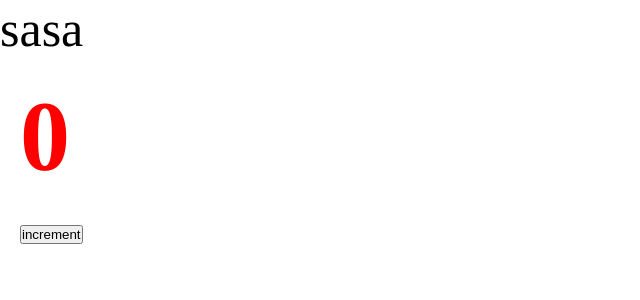
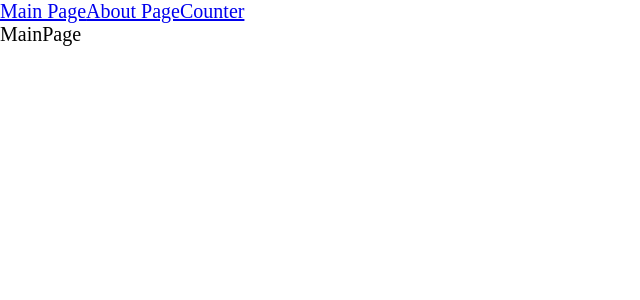
Before and after one commit to sohumelivar/a_store, a React app: page / in a window 1280 px wide. Shown: the top 300 px of the page, without its empty margins (0-640 px from the left). Built offline with nearby package versions, Linux system fonts and the light colour scheme.

Commit message:
router-dom, react-lazy

```diff
--- a/package.json
+++ b/package.json
@@ -15,6 +15,7 @@
     "@types/node": "^20.11.30",
     "@types/react": "^18.2.72",
     "@types/react-dom": "^18.2.22",
+    "@types/react-router-dom": "^5.3.3",
     "@types/webpack": "^5.28.5",
     "@types/webpack-dev-server": "^4.7.2",
     "css-loader": "^6.10.0",
@@ -32,6 +33,7 @@
   },
   "dependencies": {
     "react": "^18.2.0",
-    "react-dom": "^18.2.0"
+    "react-dom": "^18.2.0",
+    "react-router-dom": "^6.22.3"
   }
 }
--- a/src/App.tsx
+++ b/src/App.tsx
@@ -1,11 +1,23 @@
+import { Link, Route, Routes } from "react-router-dom";
 import { Counter } from "./components/Counter";
 import "./index.scss";
+import { AboutPageAsync } from "./pages/AboutPage/AboutPage.async";
+import { MainPageAsync } from "./pages/MainPage/MainPage.async";
+import { Suspense } from "react";
 
 const App = () => {
     return (
         <div className="app">
-            sasa
-            <Counter />
+            <Link to={'/'}>Main Page</Link>
+            <Link to={'/about'}>About Page</Link>
+            <Link to={'/counter'}>Counter</Link>
+            <Suspense fallback={<div>Loading...</div>}>
+                <Routes>
+                    <Route path={'/about'} element={<AboutPageAsync />} />
+                    <Route path={'/'} element={<MainPageAsync />} />
+                    <Route path={'/counter'} element={<Counter />} />
+                </Routes>
+            </Suspense>
         </div>
     )
 }
--- a/src/index.scss
+++ b/src/index.scss
@@ -5,5 +5,5 @@
 }
 
 .app {
-    font-size: 50px;
+    font-size: 20px;
 }
--- a/src/index.tsx
+++ b/src/index.tsx
@@ -1,6 +1,12 @@
 import { createRoot } from 'react-dom/client';
 import App from './App';
+import { BrowserRouter } from "react-router-dom";
 
 const container = document.getElementById('root');
 const root = createRoot(container);
-root.render(<App/>);
+
+root.render(
+    <BrowserRouter>
+        <App/>
+    </BrowserRouter>
+);
--- /dev/null
+++ b/src/pages/AboutPage/AboutPage.async.tsx
@@ -0,0 +1,7 @@
+import { resolve } from 'path';
+import { lazy } from 'react';
+
+export const AboutPageAsync = lazy(() => new Promise(resolve => {
+    // @ts-ignore
+    setTimeout(() => resolve(import('./AboutPage')), 2000)
+}));
--- /dev/null
+++ b/src/pages/AboutPage/AboutPage.tsx
@@ -0,0 +1,9 @@
+const AboutPage = () => {
+    return (
+        <div>
+            AboutPage
+        </div>
+    )
+}
+
+export default AboutPage;
--- /dev/null
+++ b/src/pages/MainPage/MainPage.async.tsx
@@ -0,0 +1,6 @@
+import { lazy } from 'react';
+
+export const MainPageAsync = lazy(() => new Promise(resolve => {
+    // @ts-ignore
+    setTimeout(() => resolve(import('./MainPage')), 2000);
+}));
--- /dev/null
+++ b/src/pages/MainPage/MainPage.tsx
@@ -0,0 +1,9 @@
+const MainPage = () => {
+    return (
+        <div>
+            MainPage
+        </div>
+    )
+}
+
+export default MainPage;
```
Also changed, not shown: 10 other files (tests, documents, lock files or other folders).
